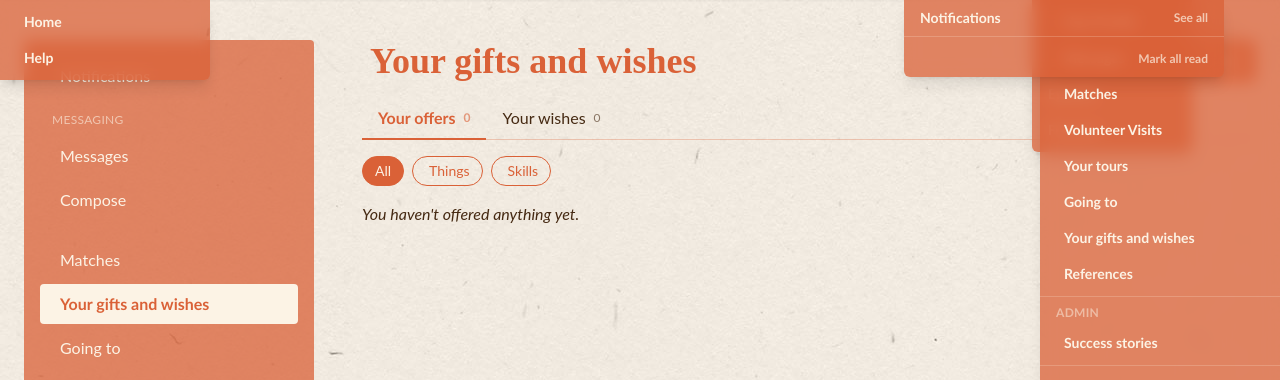
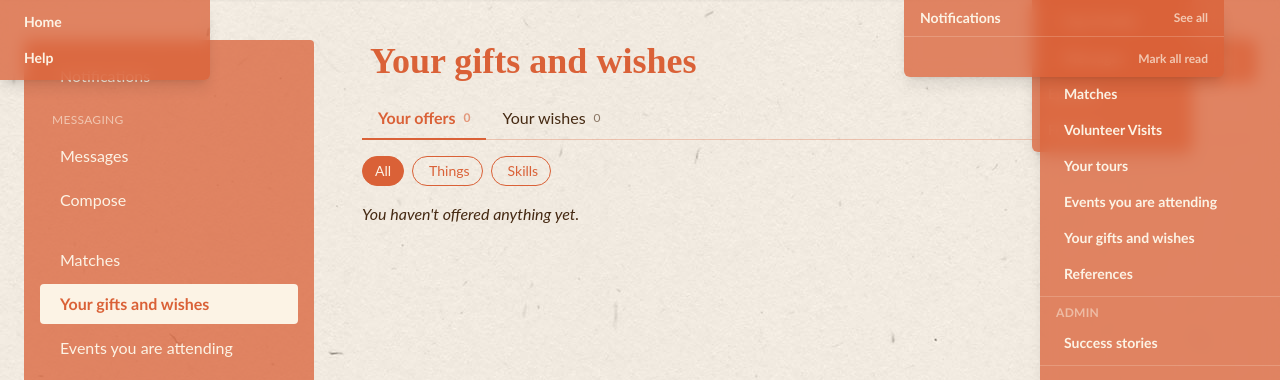
Before and after one commit to ecobasa/ecobasa-2020, a Django app: page /gifts/mine/ in a window 1280 px wide. Shown: the part 64-444 px from the top of the page. Run offline with Django 3.2, Linux system fonts and the light colour scheme; the visitor is signed in with stand-in values (Sample User, id 1); data comes from the database, SQL or seed files in the repository; data that the repository does not hold is empty; style sheets or scripts are compiled from the project's sources; parts of the project's set-up code (start-up, migrations or seed data) failed here and were passed over; some libraries are stand-ins or nearby versions; some web fonts are replaced.

Commit message:
feat(events): going to list view on dashboard with link to map view

```diff
--- a/events/urls.py
+++ b/events/urls.py
@@ -21,7 +21,8 @@ community_patterns = [
 urlpatterns = [
     # All current events, nearest first, and those one is going to
     path("events/", views.event_list, name="list"),
-    path("events/suggest/", views.api_suggest, name="api-suggest"),
+    path("events/going/", views.going, name="going"),
+    path("events/suggest/",views.api_suggest, name="api-suggest"),
     path("events/list/", views.api_list, name="api-list"),
     path("events/markers/", views.api_markers, name="api-markers"),
     path("communities/<slug:community_slug>/events/", include(community_patterns)),
--- a/templates/_navbar.html
+++ b/templates/_navbar.html
@@ -162,8 +162,8 @@
                 <a href="{% url 'tours:mine' %}" class="dropdown-link">
                   <i class="fa-solid fa-route mr-2"></i>{% trans "Your tours" %}
                 </a>
-                <a href="{% url 'events:list' %}?going=1&amp;view=list" class="dropdown-link">
-                  <i class="fa-solid fa-calendar-check mr-2"></i>{% trans "Going to" %}
+                <a href="{% url 'events:going' %}" class="dropdown-link">
+                  <i class="fa-solid fa-calendar-check mr-2"></i>{% trans "Events you are attending" %}
                 </a>
                 <a href="{% url 'gifts:mine' %}" class="dropdown-link">
                   <span class="flex items-center"><i class="fa-solid fa-gift mr-2"></i>{% trans "Your gifts and wishes" %}</span>
@@ -275,7 +275,7 @@
           <a href="{% url 'matches:list' %}" class="mt-1 flex items-center px-4 py-2 text-base text-secondary hover:text-primary hover:bg-secondary focus:text-primary focus:bg-secondary" role="menuitem"><i class="fa-solid fa-handshake mr-2"></i>{% trans "Matches" %}{% if new_suggestions_count %}<span class="ml-auto pill bg-purple text-secondary text-xs">{{ new_suggestions_count }}</span>{% endif %}</a>
           <a href="{% url 'matches:list' %}?type=volunteer" class="mt-1 block px-4 py-2 text-base text-secondary hover:text-primary hover:bg-secondary focus:text-primary focus:bg-secondary" role="menuitem"><i class="fa-solid fa-campground mr-2"></i>{% trans "Volunteer Visits" %}</a>
           <a href="{% url 'tours:mine' %}" class="mt-1 block px-4 py-2 text-base text-secondary hover:text-primary hover:bg-secondary focus:text-primary focus:bg-secondary" role="menuitem"><i class="fa-solid fa-route mr-2"></i>{% trans "Your tours" %}</a>
-          <a href="{% url 'events:list' %}?going=1&amp;view=list" class="mt-1 block px-4 py-2 text-base text-secondary hover:text-primary hover:bg-secondary focus:text-primary focus:bg-secondary" role="menuitem"><i class="fa-solid fa-calendar-check mr-2"></i>{% trans "Going to" %}</a>
+          <a href="{% url 'events:going' %}" class="mt-1 block px-4 py-2 text-base text-secondary hover:text-primary hover:bg-secondary focus:text-primary focus:bg-secondary" role="menuitem"><i class="fa-solid fa-calendar-check mr-2"></i>{% trans "Events you are attending" %}</a>
           <a href="{% url 'references:list' %}" class="mt-1 flex items-center px-4 py-2 text-base text-secondary hover:text-primary hover:bg-secondary focus:text-primary focus:bg-secondary" role="menuitem"><i class="fa fa-comments mr-2"></i>{% trans "References" %}{% if pending_reference_skills %}<span class="ml-auto pill bg-purple text-secondary text-xs">{{ pending_reference_skills }}</span>{% endif %}</a>
           {% if owned_communities %}
             <div class="border-t border-gray-200 mt-2 pt-2">
--- a/templates/dashboard/base.html
+++ b/templates/dashboard/base.html
@@ -24,9 +24,9 @@
            class="flex items-center px-3 py-2 rounded {% if ns == 'gifts' %}bg-secondary text-primary font-semibold{% else %}text-secondary hover:bg-secondary hover:text-primary{% endif %}">
           <i class="fa fa-gift mr-2"></i>{% trans "Your gifts and wishes" %}
         </a>
-        <a href="{% url 'events:list' %}?going=1&amp;view=list"
-           class="flex items-center px-3 py-2 rounded text-secondary hover:bg-secondary hover:text-primary">
-          <i class="fa-solid fa-calendar-check mr-2"></i>{% trans "Going to" %}
+        <a href="{% url 'events:going' %}"
+           class="flex items-center px-3 py-2 rounded {% if ns == 'events' and u == 'going' %}bg-secondary text-primary font-semibold{% else %}text-secondary hover:bg-secondary hover:text-primary{% endif %}">
+          <i class="fa-solid fa-calendar-check mr-2"></i>{% trans "Events you are attending" %}
         </a>
         {% if has_lending_calendar %}
         <a href="{% url 'matches:lending' %}"
```
Also changed, not shown: events/templates/events/going.html (added, +27 -0 lines), events/tests/test_events.py (+23 -1 lines), events/views.py (+23 -3 lines), locale/de/LC_MESSAGES/django.po, locale/es/LC_MESSAGES/django.po, locale/fr/LC_MESSAGES/django.po.
